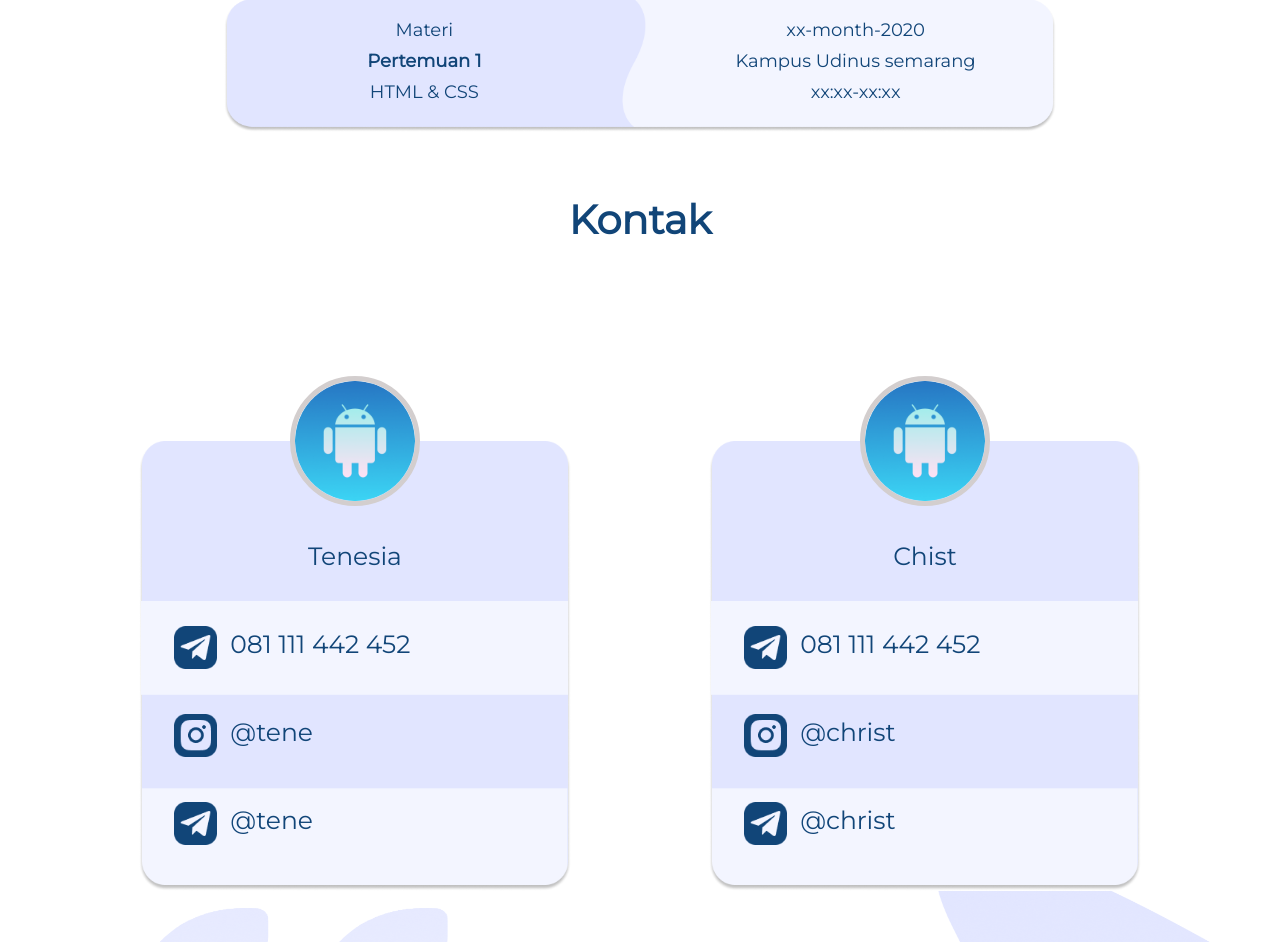
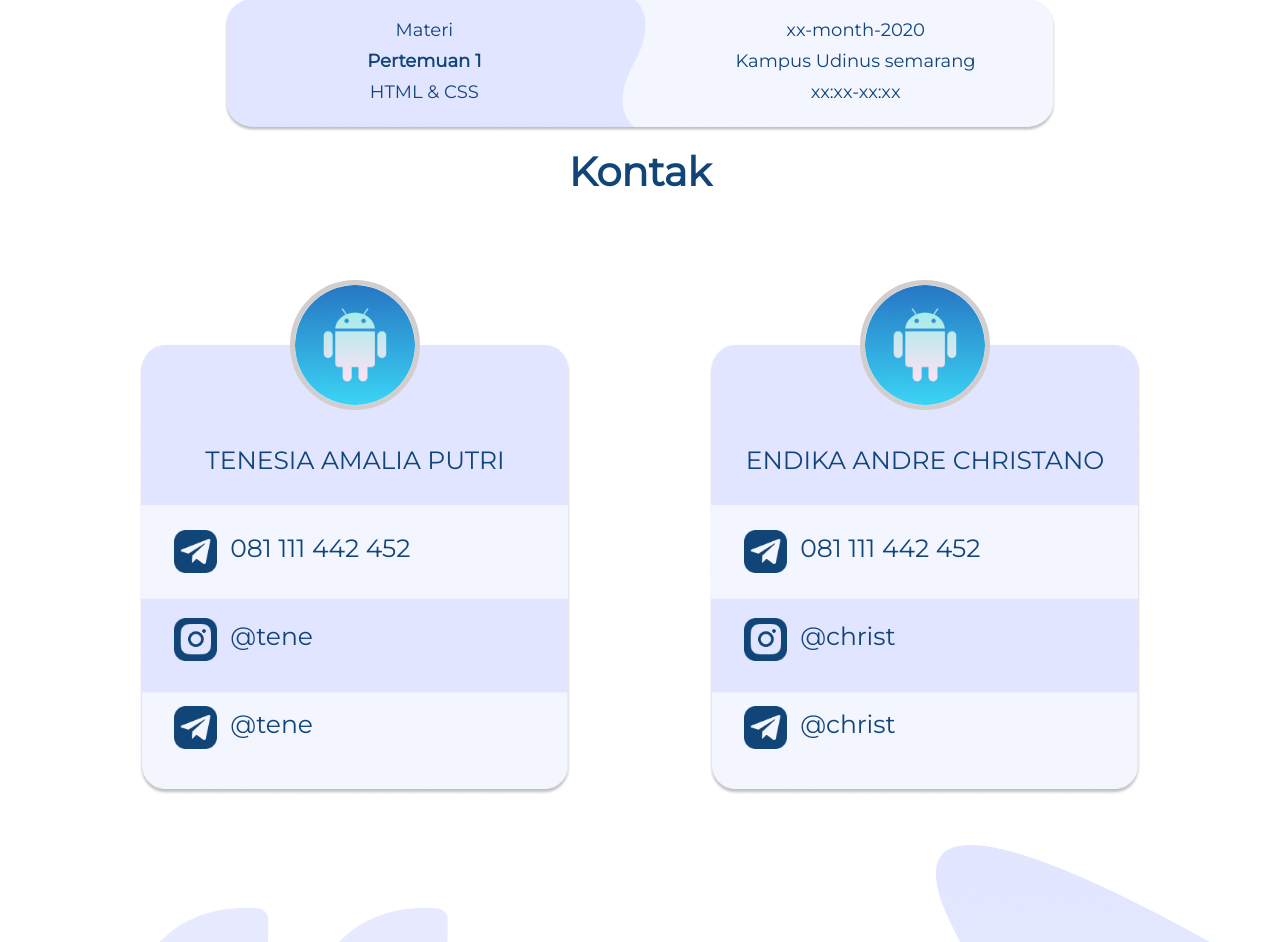
Before and after one commit to Juliantooo/du_frontend, a React (Create React App) app: page / in a window 1280 px wide. Shown: the part 4876-5818 px from the top of the page. Built offline with nearby package versions, Linux system fonts and the light colour scheme.

Commit message:
perbaikan component

```diff
--- a/src/components/kontak/kontak.jsx
+++ b/src/components/kontak/kontak.jsx
@@ -8,7 +8,7 @@ import instagram from "../../assets/instagram.png"
 const Kontak = () => {
   const [kontakCP] = useState([
     {
-      nama: "Tenesia",
+      nama: "TENESIA AMALIA PUTRI",
       wa: "081 111 442 452",
       ig: "@tene",
       telegram: "@tene",
@@ -17,7 +17,7 @@ const Kontak = () => {
       bgig: `${instagram}`
     },
     {
-      nama: "Chist",
+      nama: "ENDIKA ANDRE CHRISTANO",
       wa: "081 111 442 452",
       ig: "@christ",
       telegram: "@christ",
@@ -28,7 +28,7 @@ const Kontak = () => {
   ])
   return (
     <div className={`${styles.kontakScreen} container`}>
-      <div className={`${styles.headline} title py-5`}>Kontak</div>
+      <div className={`${styles.headline} title`}>Kontak</div>
       <Row className="mt-5 d-flex flex-row align-items-center h-100">
         {kontakCP.map((kontak, key) => {
           return (
```
